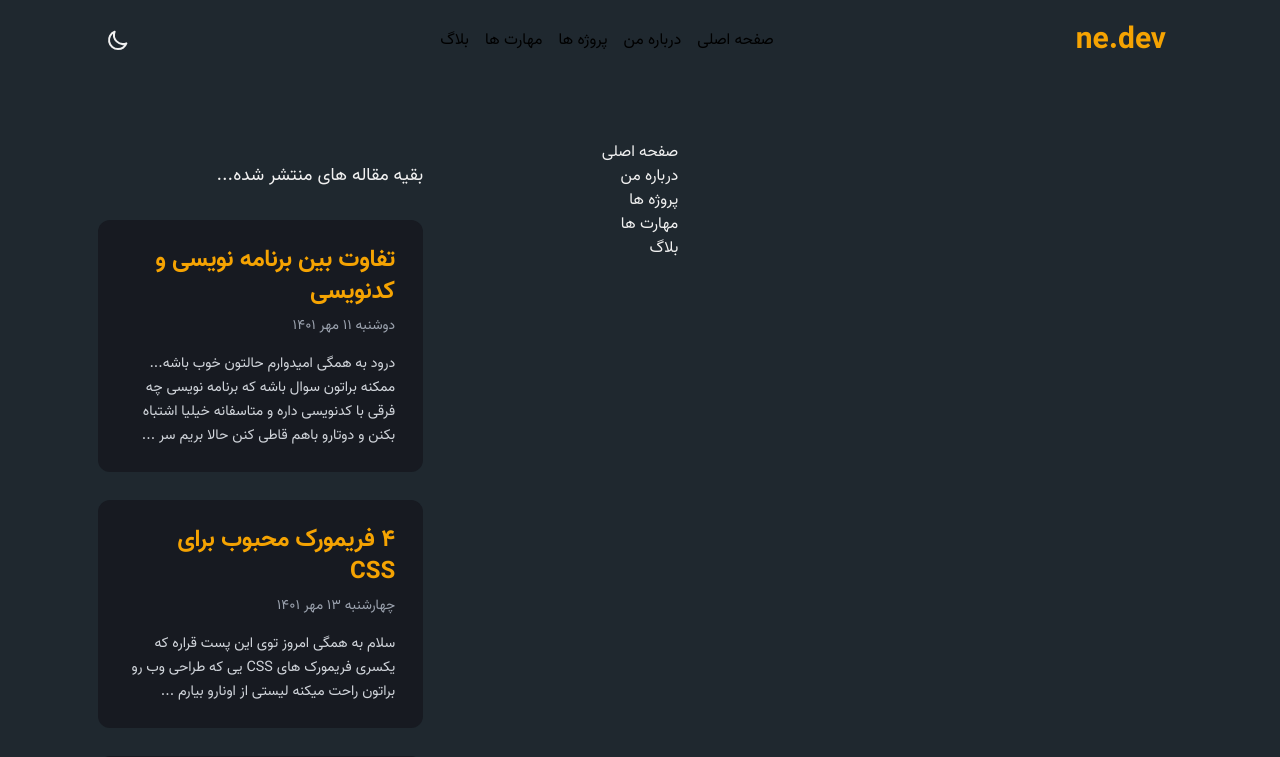
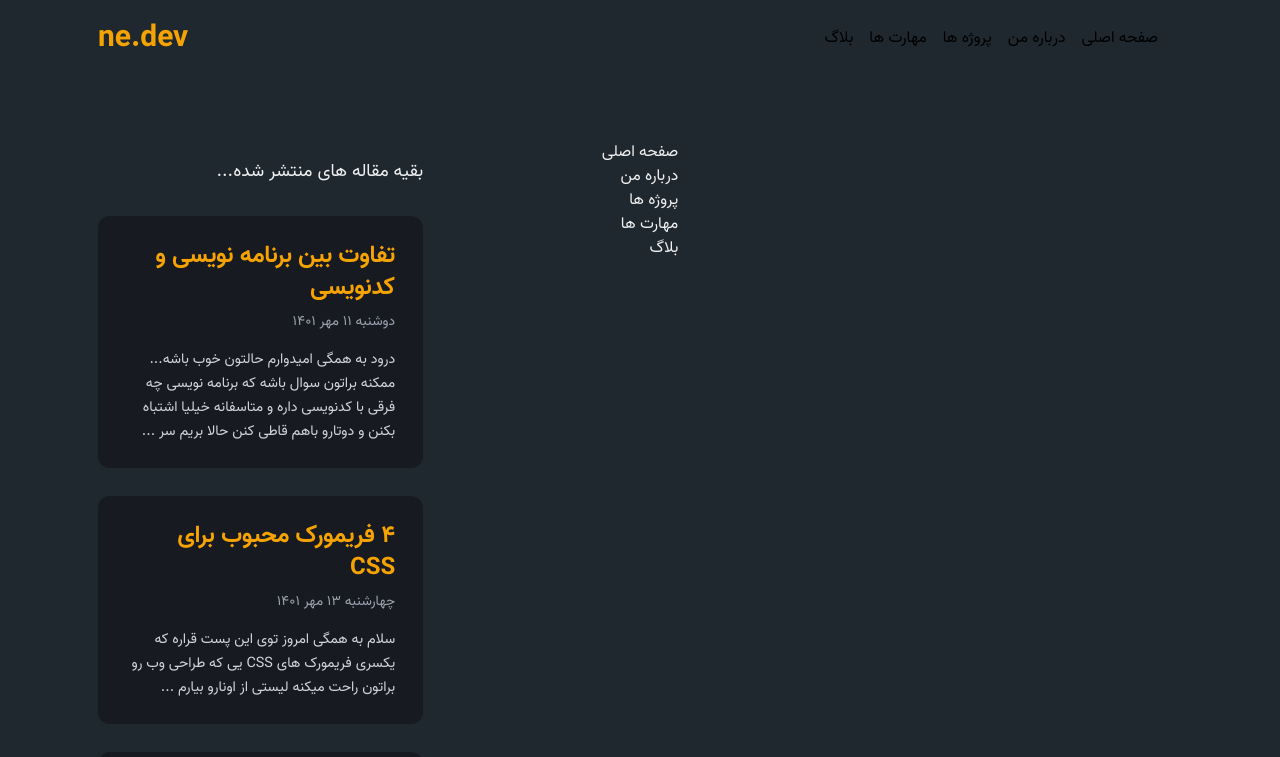
Before and after one commit to nafasebra/nafasebra-portfolio, a Next.js app: page /blog/1 in a window 1280 px wide. Shown: the top 757 px of the page. Built offline with nearby package versions, Linux system fonts and the light colour scheme.

Commit message:
change order of items in navbar

```diff
--- a/src/components/common/Navbar.tsx
+++ b/src/components/common/Navbar.tsx
@@ -1,5 +1,5 @@
 import React, { useCallback, useEffect } from "react";
-import Link from "next/link"
+import Link from "next/link";
 import Container from "../layout/Container";
 import Sidebar from "./Sidebar";
 import ThemeSwitcher from "../ui/ThemeSwitcher";
@@ -33,7 +33,10 @@ function Navbar() {
       >
         <Container>
           <div className="w-full flex items-center justify-between py-5 px-2">
-            <button onClick={SetOpeningSidebar} className="flex md:hidden items-center justify-center text-light">
+            <button
+              onClick={SetOpeningSidebar}
+              className="flex md:hidden items-center justify-center text-light"
+            >
               <svg
                 className="w-6 h-6"
                 fill="none"
@@ -49,7 +52,6 @@ function Navbar() {
                 />
               </svg>
             </button>
-            <h1 className="text-3xl font-bold text-orange">ne.dev</h1>
             <ul className="hidden md:flex items-center">
               <li className="mx-2">
                 <Link
@@ -92,9 +94,11 @@ function Navbar() {
                 </Link>
               </li>
             </ul>
-            <div className="flex items-center">
+            <h1 className="text-3xl font-bold text-orange">ne.dev</h1>
+            {/* TODO: i will set light theme later... */}
+            {/* <div className="flex items-center">
               <ThemeSwitcher />
-            </div>
+            </div> */}
           </div>
         </Container>
       </nav>
```
